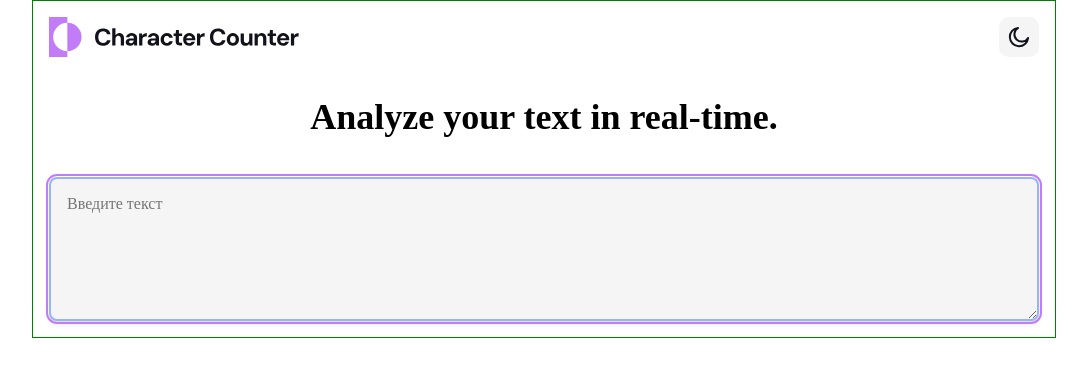
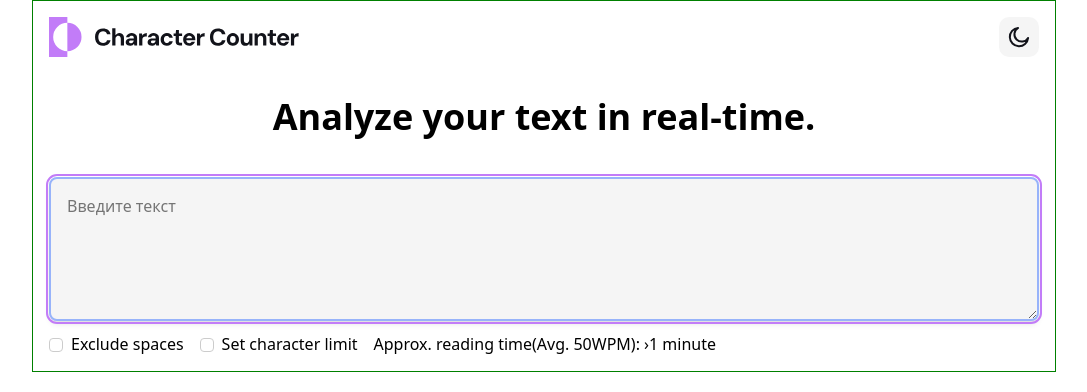
Before and after one commit to Kalachinskii/text_analysis, a React (Vite) app: page / in a window 1280 px wide. Shown: the top 392 px of the page, without its empty margins (96-1183 px from the left). Built offline with nearby package versions, Linux system fonts and the light colour scheme.

Commit message:
стилизирован checkbox

```diff
--- a/src/components/App/App.tsx
+++ b/src/components/App/App.tsx
@@ -3,6 +3,7 @@ import { Logo } from "../Logo/Logo";
 import { Textaria } from "../Textarea/Textaria";
 import { Title } from "../Title/Title";
 import styles from "./App.module.css";
+import BtnBox from "../BtnBox/BtnBox";
 
 function App() {
     const [text, setText] = useState<string>("");
@@ -17,6 +18,7 @@ function App() {
                 setText={setText}
                 placeholderValue="Введите текст"
             />
+            <BtnBox />
         </div>
     );
 }
--- /dev/null
+++ b/src/components/BtnBox/BtnBox.module.css
@@ -0,0 +1,8 @@
+.btnBox {
+    width: 100%;
+    margin-top: 0.75rem;
+    display: flex;
+    gap: 1rem;
+    align-items: center;
+    color: var(--color-text);
+}
--- /dev/null
+++ b/src/components/BtnBox/BtnBox.tsx
@@ -0,0 +1,12 @@
+import styles from "./BtnBox.module.css";
+import Checkbox from "../Checkbox/Checkbox";
+
+export default function BtnBox() {
+    return (
+        <div className={styles.btnBox}>
+            <Checkbox connec="one">Exclude spaces</Checkbox>
+            <Checkbox connec="two">Set character limit</Checkbox>
+            <p>Approx. reading time(Avg. 50WPM): &#8250;1 minute</p>
+        </div>
+    );
+}
--- /dev/null
+++ b/src/components/Checkbox/Checkbox.module.css
@@ -0,0 +1,55 @@
+.checkboxBox {
+    display: flex;
+    /* gap: 0.5rem; */
+    cursor: pointer;
+    align-items: center;
+    justify-content: center;
+    /* border: 1px solid red; */
+}
+
+.checkboxBox * {
+    cursor: pointer;
+}
+
+.checkbox {
+    appearance: none;
+    -webkit-appearance: none;
+    width: 12px;
+    height: 12px;
+    position: relative;
+    cursor: pointer;
+    align-self: center;
+}
+
+.checkbox::before {
+    content: "";
+    display: flex;
+    width: 100%;
+    height: 100%;
+    border: 1px solid #ccc;
+    border-radius: 4px;
+    /* margin: 1px; */
+}
+
+.checkbox:checked::before {
+    background: url("checkmark-icon.svg") center no-repeat,
+        var(--color-checkbox);
+    border-color: var(--color-checkbox);
+    background-size: 50%;
+}
+
+.checkbox:checked::after {
+    content: "";
+    position: absolute;
+    width: 4px;
+    height: 8px;
+    border: solid #000;
+    border-width: 0 1px 2px 0;
+    top: 15%;
+    right: 20%;
+    transform: rotate(45deg) translate(-1px, -1px);
+}
+
+.label {
+    padding-left: 10px;
+}
--- /dev/null
+++ b/src/components/Checkbox/Checkbox.tsx
@@ -0,0 +1,14 @@
+import styles from "./Checkbox.module.css";
+import { ICheckbox } from "./ICheckbox";
+
+export default function Checkbox({ children, connec }: ICheckbox) {
+    return (
+        <div className={styles.checkboxBox}>
+            <input className={styles.checkbox} type="checkbox" id={connec} />
+            <label className={styles.label} htmlFor={connec}>
+                <span className={styles.fake}></span>
+                {children}
+            </label>
+        </div>
+    );
+}
--- /dev/null
+++ b/src/components/Checkbox/ICheckbox.ts
@@ -0,0 +1,4 @@
+export interface ICheckbox {
+    children: string;
+    connec: string;
+}
--- a/src/index.css
+++ b/src/index.css
@@ -5,6 +5,7 @@
     --color-border: #e4e2e2;
     --color-focus-border: 2px solid #97b3fa;
     --color-focus-outline: 2px solid #c27cf8;
+    --color-checkbox: #d3a0fa;
     --chadow-box: 0 4px 6px -1px rgba(0, 0, 0, 0.1),
         0 2px 4px -2px rgba(0, 0, 0, 0.1);
     --color-bacground-transparent: transparent;
@@ -13,6 +14,8 @@
     margin: 0;
     padding: 0;
     box-sizing: border-box;
+    font-family: ui-sans-serif, system-ui, sans-serif, Apple Color Emoji,
+        Segoe UI Emoji, Segoe UI Symbol, Noto Color Emoji;
 }
 
 a {
@@ -23,7 +26,7 @@ a {
 .darkTheme,
 .darkTheme * {
     background-image: url("/image/bg-dark-theme.png");
-    --color-text: #fff;
+    --color-text: rgb(229 229 229);
     --color-background: #2a2b37;
     --color-background-body: #12131a;
     --color-border: #353641;
```
